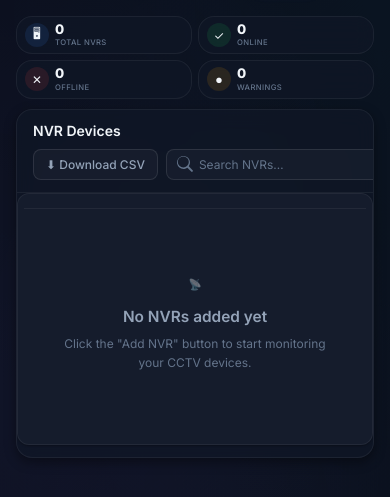
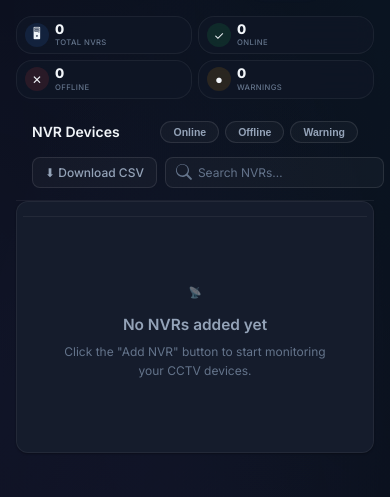
Before and after one commit to gilkh/camsprog, a FastAPI app: page / in a window 390 px wide. Shown: the part 34-531 px from the top of the page. Run offline with FastAPI, Linux system fonts and the light colour scheme; data that the repository does not hold is empty.

Commit message:
feat: add premium dark mode CSS and dashboard structure to webapp index

```diff
--- a/cctv web/cams-webapp/static/styles.css
+++ b/cctv web/cams-webapp/static/styles.css
@@ -354,6 +354,57 @@ main {
   font-weight: 600;
   color: var(--text-primary);
   margin: 0;
+}
+
+.table-title-group {
+  display: flex;
+  align-items: center;
+  gap: 12px;
+}
+
+.mobile-filters {
+  display: none;
+  gap: 6px;
+}
+
+.filter-btn {
+  background: var(--bg-glass);
+  color: var(--text-secondary);
+  border: 1px solid var(--border-medium);
+  padding: 4px 12px;
+  border-radius: 100px;
+  font-size: 0.75rem;
+  font-weight: 600;
+  cursor: pointer;
+  transition: all var(--transition-fast);
+  white-space: nowrap;
+}
+
+.filter-btn:hover {
+  background: var(--bg-hover);
+  color: var(--text-primary);
+  border-color: var(--border-focus);
+}
+
+.filter-btn.active[data-filter="Online"] {
+  background: var(--accent-green-soft);
+  color: var(--accent-green);
+  border-color: var(--accent-green);
+  box-shadow: 0 0 10px var(--accent-green-glow);
+}
+
+.filter-btn.active[data-filter="Offline"] {
+  background: var(--accent-red-soft);
+  color: var(--accent-red);
+  border-color: var(--accent-red);
+  box-shadow: 0 0 10px var(--accent-red-glow);
+}
+
+.filter-btn.active[data-filter="Warning"] {
+  background: var(--accent-amber-soft);
+  color: var(--accent-amber);
+  border-color: var(--accent-amber);
+  box-shadow: 0 0 10px var(--accent-amber-soft);
 }
 
 .table-header-actions {
@@ -964,6 +1015,18 @@ a.ip-link:focus-visible {
     padding: 12px 16px;
   }
 
+  .table-title-group {
+    width: 100%;
+    display: flex;
+    justify-content: space-between;
+    align-items: center;
+    margin-bottom: 4px;
+  }
+
+  .mobile-filters {
+    display: flex;
+  }
+
   .table-header-actions {
     width: 100%;
     display: flex;
--- a/cctv web/cams-webapp/templates/index.html
+++ b/cctv web/cams-webapp/templates/index.html
@@ -57,9 +57,15 @@
     </div>
 
     <!-- NVR Table -->
-    <div class="table-card">
       <div class="table-header">
+        <div class="table-title-group">
           <h2>NVR Devices</h2>
+          <div class="mobile-filters" id="mobile-filters">
+            <button class="filter-btn" data-filter="Online">Online</button>
+            <button class="filter-btn" data-filter="Offline">Offline</button>
+            <button class="filter-btn" data-filter="Warning">Warning</button>
+          </div>
+        </div>
         <div class="table-header-actions">
           <a id="btn-download-csv" class="btn-export-csv" href="/api/nvrs/export" download>⬇ Download CSV</a>
           <input type="text" id="search-input" class="search-input" placeholder="Search NVRs…" />
@@ -148,6 +154,7 @@
     let currentSortDir = 'asc';
     let lastNvrs = []; // keep reference for search filtering
     let searchQuery = '';
+    let activeStatusFilter = null; // 'Online', 'Offline', 'Warning', or null
 
     const WEEK_DAYS = ['Monday', 'Tuesday', 'Wednesday', 'Thursday', 'Friday', 'Saturday', 'Sunday'];
 
@@ -353,15 +360,34 @@
     }
 
     function filterNvrs(nvrs) {
-      if (!searchQuery) return nvrs;
+      let filtered = nvrs;
+
+      // 1. Search Query Filter
+      if (searchQuery) {
         const q = searchQuery.toLowerCase();
-      return nvrs.filter(n => {
+        filtered = filtered.filter(n => {
           return (n.name || '').toLowerCase().includes(q)
             || (n.ip || '').toLowerCase().includes(q)
             || (n.type || '').toLowerCase().includes(q)
             || (n.status || '').toLowerCase().includes(q)
             || (n.disk_status || '').toLowerCase().includes(q);
         });
+      }
+
+      // 2. Status Button Filter
+      if (activeStatusFilter) {
+        if (activeStatusFilter === 'Warning') {
+          filtered = filtered.filter(n => {
+            const expected = parseNumeric(n.recording_expected);
+            const rec = parseNumeric(n.recording_count);
+            return expected !== null && rec !== null && rec < expected;
+          });
+        } else {
+          filtered = filtered.filter(n => n.status === activeStatusFilter);
+        }
+      }
+
+      return filtered;
     }
 
     function renderTable(nvrsRaw) {
@@ -503,6 +529,22 @@
     });
 
     document.getElementById('refresh').addEventListener('click', refreshData);
+
+    // Mobile Filters
+    document.querySelectorAll('.filter-btn').forEach(btn => {
+      btn.addEventListener('click', () => {
+        const filter = btn.dataset.filter;
+        if (activeStatusFilter === filter) {
+          activeStatusFilter = null;
+          btn.classList.remove('active');
+        } else {
+          document.querySelectorAll('.filter-btn').forEach(b => b.classList.remove('active'));
+          activeStatusFilter = filter;
+          btn.classList.add('active');
+        }
+        renderTable(lastNvrs);
+      });
+    });
 
     // Initial load
     window.addEventListener('DOMContentLoaded', async () => {
```
Lines whose indentation alone changed are shown as unchanged.
